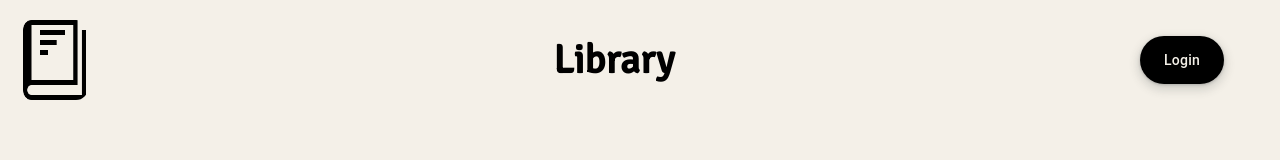
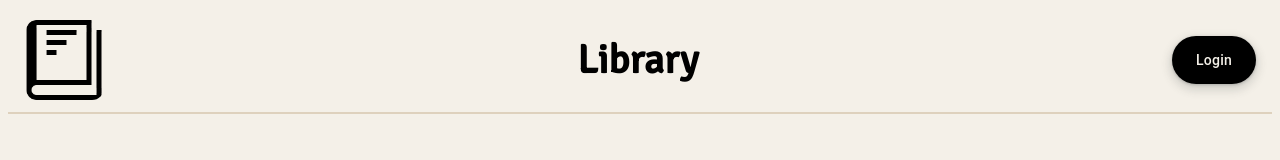
Before and after one commit to abodell/Library, a plain HTML site: page index.html in a window 1280 px wide. Drawn offline with Linux system fonts and the light colour scheme.

Commit message:
adding equal padding and border to header

```diff
--- a/styles.css
+++ b/styles.css
@@ -5,7 +5,6 @@
 
 body {
     height: 100vh;
-    width: 95vw;
     background-color: #F4F0E8;
 }
 
@@ -13,13 +12,15 @@ body {
     display: flex;
     justify-content: space-between;
     align-items: center;
+    border-bottom: 2px solid #DED1BD;
+    border-width: 100%;
+    padding: 0rem 1rem 0rem 1rem;
 }
 
 .header > img {
     width: 80px;
     height: 80px;
     border-radius: 15%;
-    padding-left: .8rem;
 }
 
 .header > h1 {
```
